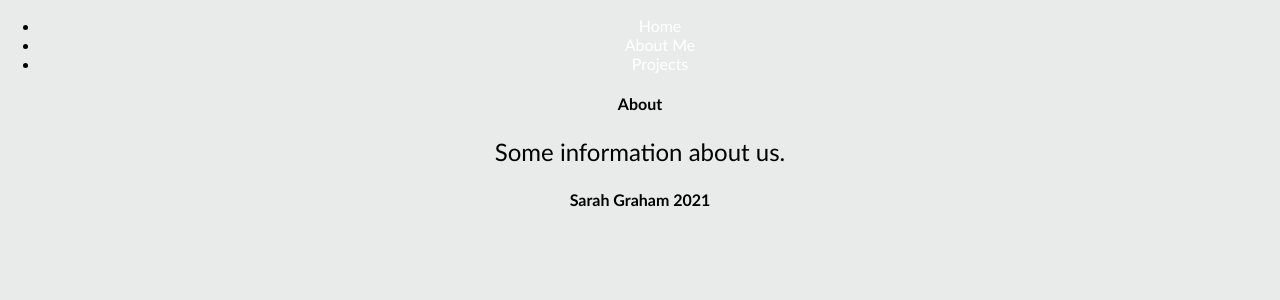
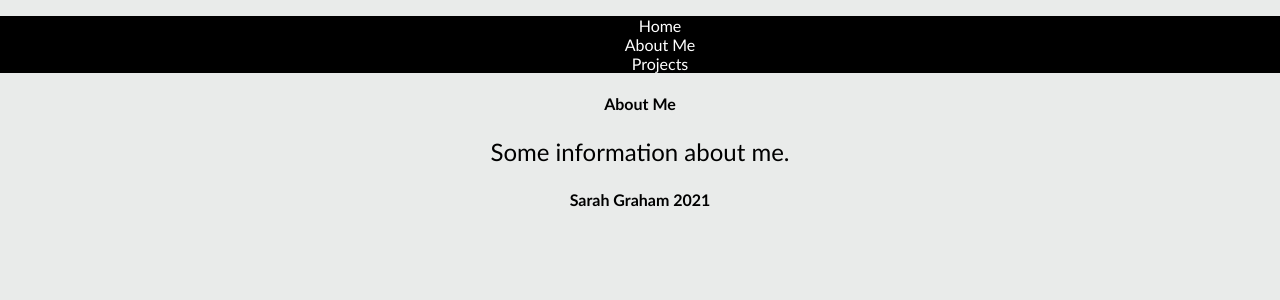
Before and after one commit to sarahgraham1982/my_portfolio, a React (Create React App) app: page /about in a window 1280 px wide. Shown: the top 300 px of the page. Built offline with nearby package versions, Linux system fonts and the light colour scheme.

Commit message:
added some css to navbar

```diff
--- a/src/components/About.js
+++ b/src/components/About.js
@@ -2,8 +2,8 @@ import React from "react";
 
 const About = () => (
   <div>
-    <h4>About</h4>
-    <p>Some information about us.</p>
+    <h4>About Me</h4>
+    <p>Some information about me.</p>
   </div>
 );
 
--- a/src/components/NavBar.css
+++ b/src/components/NavBar.css
@@ -0,0 +1,7 @@
+.NavBar {
+    background-color: black;
+
+}
+li {
+    list-style-type: none;
+}
--- a/src/components/NavBar.js
+++ b/src/components/NavBar.js
@@ -1,10 +1,12 @@
 import React from "react";
-import { Link, useHistory } from "react-router-dom";
+import { Link } from "react-router-dom";
+import '../components/NavBar.css';
 
 
 const NavBar = () => {
 
   return (
+    <div className="NavBar">
       <ul>
         <li>
           <Link to="/">Home</Link>
@@ -16,6 +18,7 @@ const NavBar = () => {
           <Link to="/projects">Projects</Link>
         </li>
       </ul>
+    </div>
   );
 }
 
```
Lines whose indentation alone changed are shown as unchanged.
